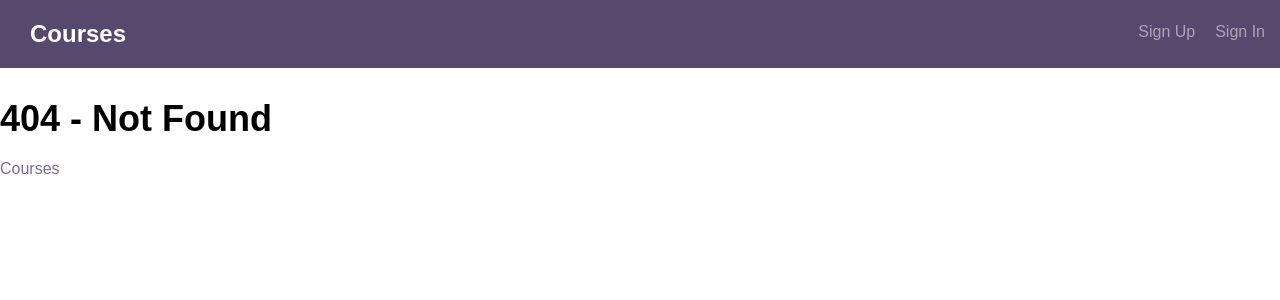
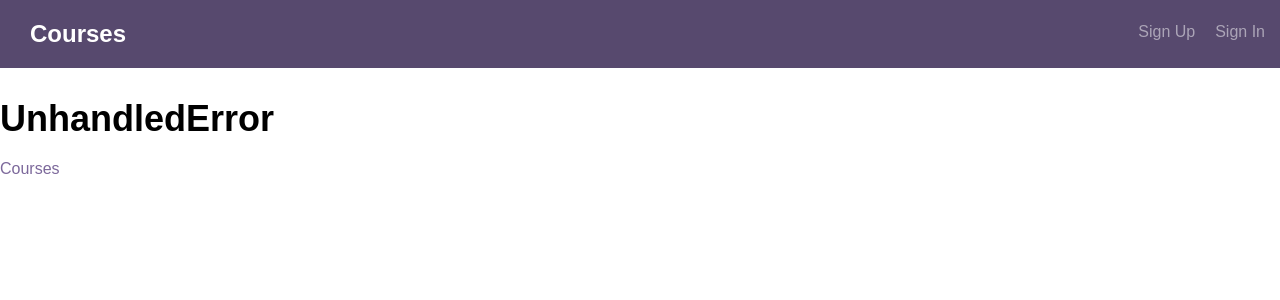
Before and after one commit to Lanfear7/Project10, a React (Create React App) app in the folder client/: page /error in a window 1280 px wide. Before the commit this address had no page. Shown: the top 300 px of the page. Built offline with nearby package versions, Linux system fonts and the light colour scheme.

Commit message:
Error page added

```diff
--- a/client/src/App.js
+++ b/client/src/App.js
@@ -13,6 +13,7 @@ import Header from './components/Header'
 import PrivateRoute from './PrivateRoute'
 import notFound from './components/NotFound'
 import forbidden from './components/forbidden'
+import UnhandledError from './components/UnhandledError'
 
 const HeaderWithContext = withContext(Header)
 const UserSignInWithContext = withContext(UserSignIn)
@@ -36,6 +37,7 @@ const App = () => (
         <Route path="/signup" component={UserSignUpWithContext} />
         <Route path="/signout" component={UserSignOutWithContext} />
         <Route path='/forbidden' component={forbidden} />
+        <Route path='/error' component={UnhandledError} />
         <Route component={notFound} />
       </Switch>
     </div>
--- /dev/null
+++ b/client/src/components/UnhandledError.js
@@ -0,0 +1,13 @@
+import React from 'react'
+import { Link } from 'react-router-dom'
+
+const unhandledError = () =>{
+    return(
+        <div>
+        <h1>UnhandledError</h1>
+        <Link to="/courses"> Courses </Link>
+    </div>
+    )
+}
+
+export default unhandledError;
```
